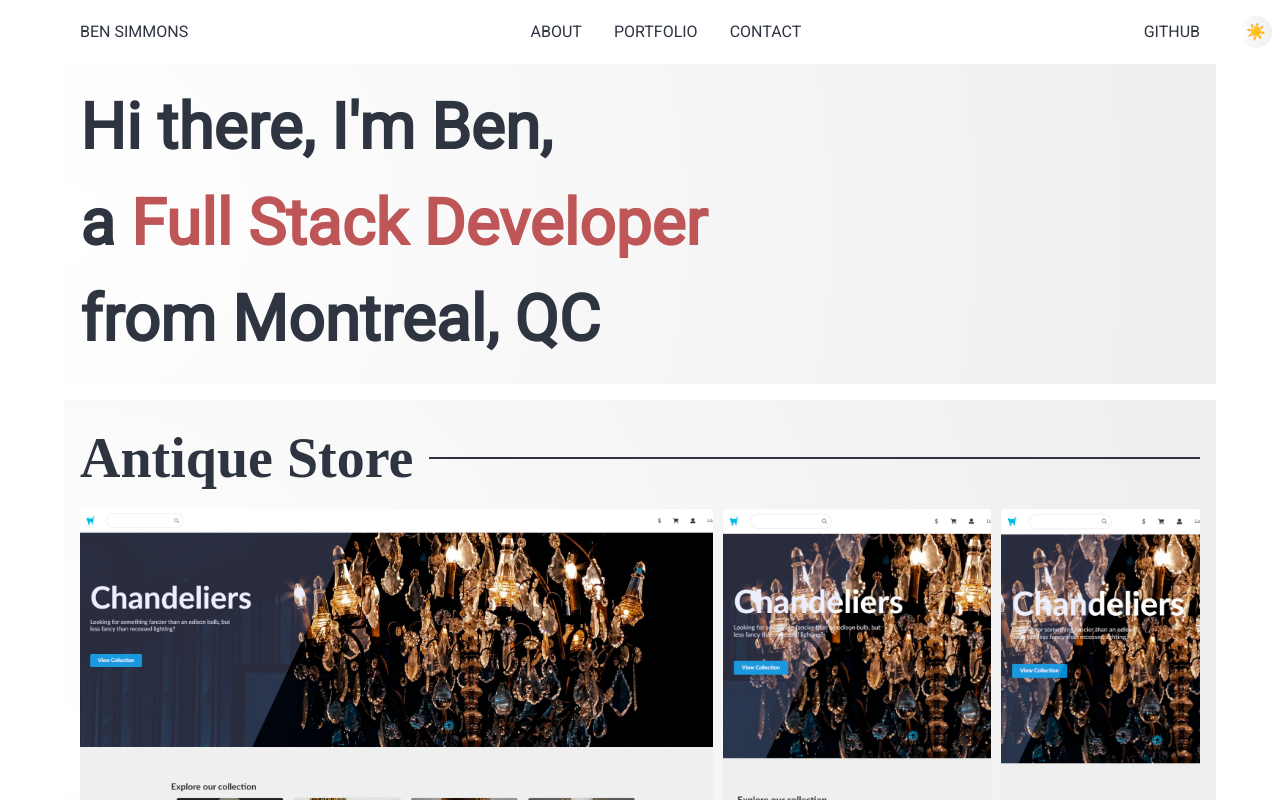
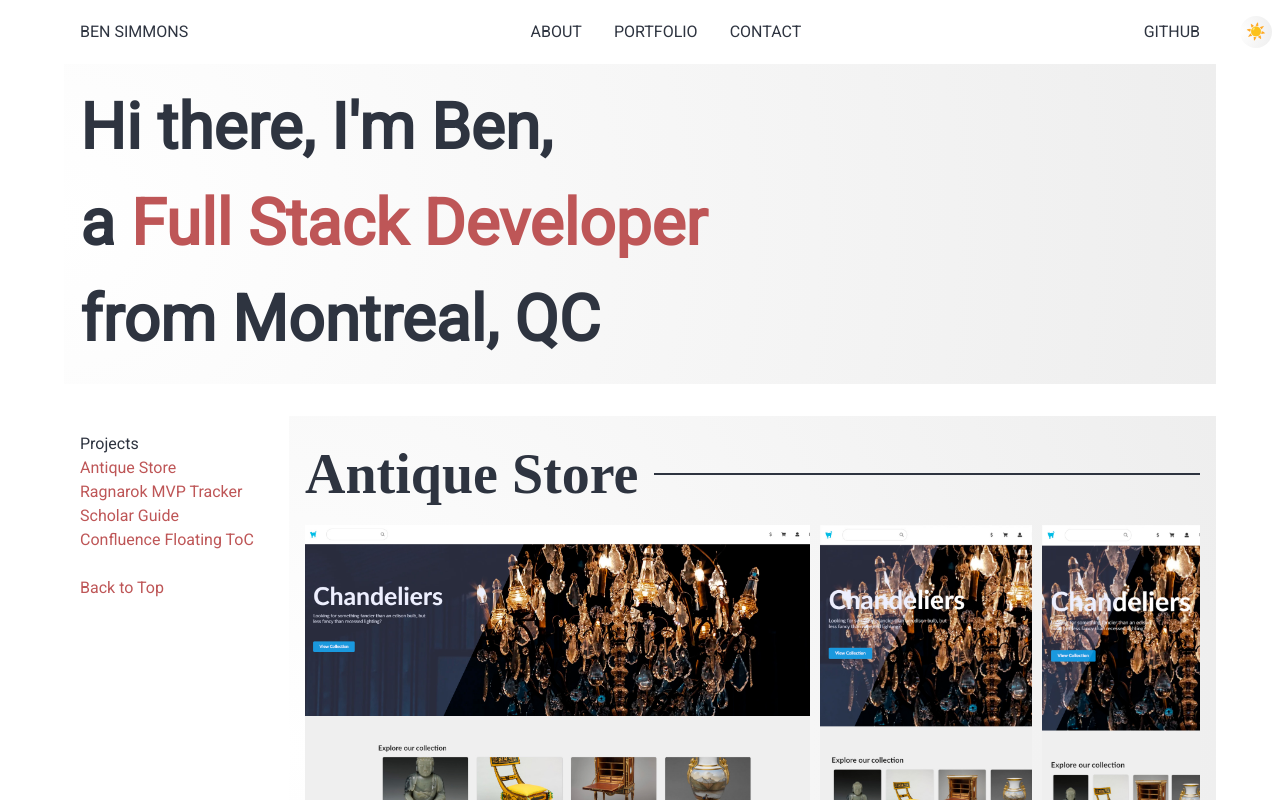
Before and after one commit to GitSimmons/portfolio, a Next.js app: page / in a window 1280 px wide. Shown: the top 800 px of the page. Built offline with nearby package versions, Linux system fonts and the light colour scheme; a web font is replaced by a local one.

Commit message:
Add a Footer and a Floating table of contents to navigate projects

```diff
--- /dev/null
+++ b/components/Footer.tsx
@@ -0,0 +1,33 @@
+import styled from "styled-components";
+const StyledFooter = styled.div`
+  display: flex;
+  align-items: center;
+  justify-content: center;
+  color: ${props => props.theme.colors.textColor};
+  background-image: ${props => props.theme.colors.gradient};
+  padding: 1rem;
+  margin-top: 1rem;
+  font-size: 1rem;
+  height: 100vh;
+  text-align: center;
+  @media (min-width: 900px) {
+    font-size: 1rem;
+  }
+  a {
+    color: ${props => props.theme.colors.buttonColor};
+  }
+`;
+const Footer = () => (
+  <StyledFooter>
+    <div id="contact">
+      Congrats, you made it to the bottom of the page! <br /> Thanks for
+      checking out my portfolio. <br />✋
+      <br />
+      If you're looking to get in touch, don't hesitate to send me an email at:
+      &nbsp;
+      <a href="mailto:ben.ryan.simmons@gmail.com">ben.ryan.simmons@gmail.com</a>
+      !
+    </div>
+  </StyledFooter>
+);
+export default Footer;
--- a/components/Nav.tsx
+++ b/components/Nav.tsx
@@ -58,7 +58,7 @@ const Nav = () => {
           </Link>
         </li>
         <li>
-          <Link href="#">
+          <Link href="#contact">
             <a>Contact</a>
           </Link>
         </li>
--- a/components/Project.tsx
+++ b/components/Project.tsx
@@ -1,6 +1,6 @@
 import styled from "styled-components";
 import React, { useState } from "react";
-import { NONAME } from "dns";
+
 const StyledProject = styled.div`
   background-image: ${props => props.theme.colors.gradient};
   margin-top: 1rem;
@@ -76,7 +76,7 @@ const StyledProject = styled.div`
    bar of >10vw, the site should look fine.
 */
 const ImageContainer = styled.div`
-  font-size: calc((90vw / 3.14) - 0.5rem);
+  font-size: calc(((90vw - 225px) / 3.14) - 0.5rem);
   margin-bottom: 0.3rem;
   display: flex;
   justify-content: space-between;
@@ -180,7 +180,7 @@ const Project = ({ description, lead, links, title, tools, views }) => {
     });
   return (
     <StyledProject>
-      <header>
+      <header id={title}>
         <h3>{title}</h3>
       </header>
       <ImageContainer>
--- /dev/null
+++ b/components/ToC.tsx
@@ -0,0 +1,34 @@
+import styled from "styled-components";
+
+const StyledToC = styled.div`
+  position: sticky;
+  position: -webkit-sticky;
+  align-self: flex-start;
+  top: 6rem;
+  padding: 2rem 1rem;
+  font-size: 1rem;
+  /* text-align: right; */
+  p {
+    color: ${props => props.theme.colors.textColor};
+  }
+  ul {
+    list-style: none;
+  }
+  a {
+    color: ${props => props.theme.colors.buttonColor};
+    text-decoration: none;
+    &:hover {
+      text-decoration: underline;
+    }
+  }
+  @media (max-width: 768px) {
+    display: none;
+    min-width: 0px;
+  }
+  min-width: 225px;
+`;
+const ToC = ({ children }) => {
+  return <StyledToC>{children}</StyledToC>;
+};
+
+export default ToC;
--- a/pages/index.tsx
+++ b/pages/index.tsx
@@ -1,13 +1,18 @@
 import React, { useState } from "react";
 import styled, { ThemeProvider } from "styled-components";
 import Head from "next/head";
+
+import Footer from "../components/Footer";
 import Hero from "../components/Hero";
 import Nav from "../components/Nav";
 import Project from "../components/Project";
+import ToC from "../components/ToC";
+
 import ThemeSwitcher from "../components/ThemeSwitcher";
 import GlobalStyles from "../components/styles/GlobalStyles";
+import { light } from "../components/styles/themes";
+
 import projects from "../data/projects";
-import { light } from "../components/styles/themes";
 const Container = styled.div`
   width: 90vw;
   margin: auto;
@@ -15,6 +20,15 @@ const Container = styled.div`
 
 function Home() {
   const [theme, setTheme] = useState(light);
+  const refs = projects.reduce((acc, project) => {
+    acc[project.title] = React.createRef();
+    return acc;
+  });
+  const handleClick = title =>
+    refs[title].current.scrollIntoView({
+      behavior: "smooth",
+      block: "start"
+    });
   return (
     <ThemeProvider theme={theme}>
       <GlobalStyles />
@@ -36,11 +50,28 @@ function Home() {
             from Montreal, QC
           </p>
         </Hero>
-        <div id="projects">
-          {projects.map(project => (
-            <Project {...project} key={project.title} />
-          ))}
+        <div style={{ position: "relative", display: "flex" }}>
+          <ToC>
+            <p>Projects</p>
+            <ul>
+              {projects.map(project => (
+                <li key={project.title}>
+                  <a href={"#" + project.title}>{project.title} </a>
+                </li>
+              ))}
+              <br />
+              <li>
+                <a href="#">Back to Top</a>
+              </li>
+            </ul>
+          </ToC>
+          <div id="projects">
+            {projects.map(project => (
+              <Project {...project} key={project.title} />
+            ))}
+          </div>
         </div>
+        <Footer />
       </Container>
     </ThemeProvider>
   );
```
